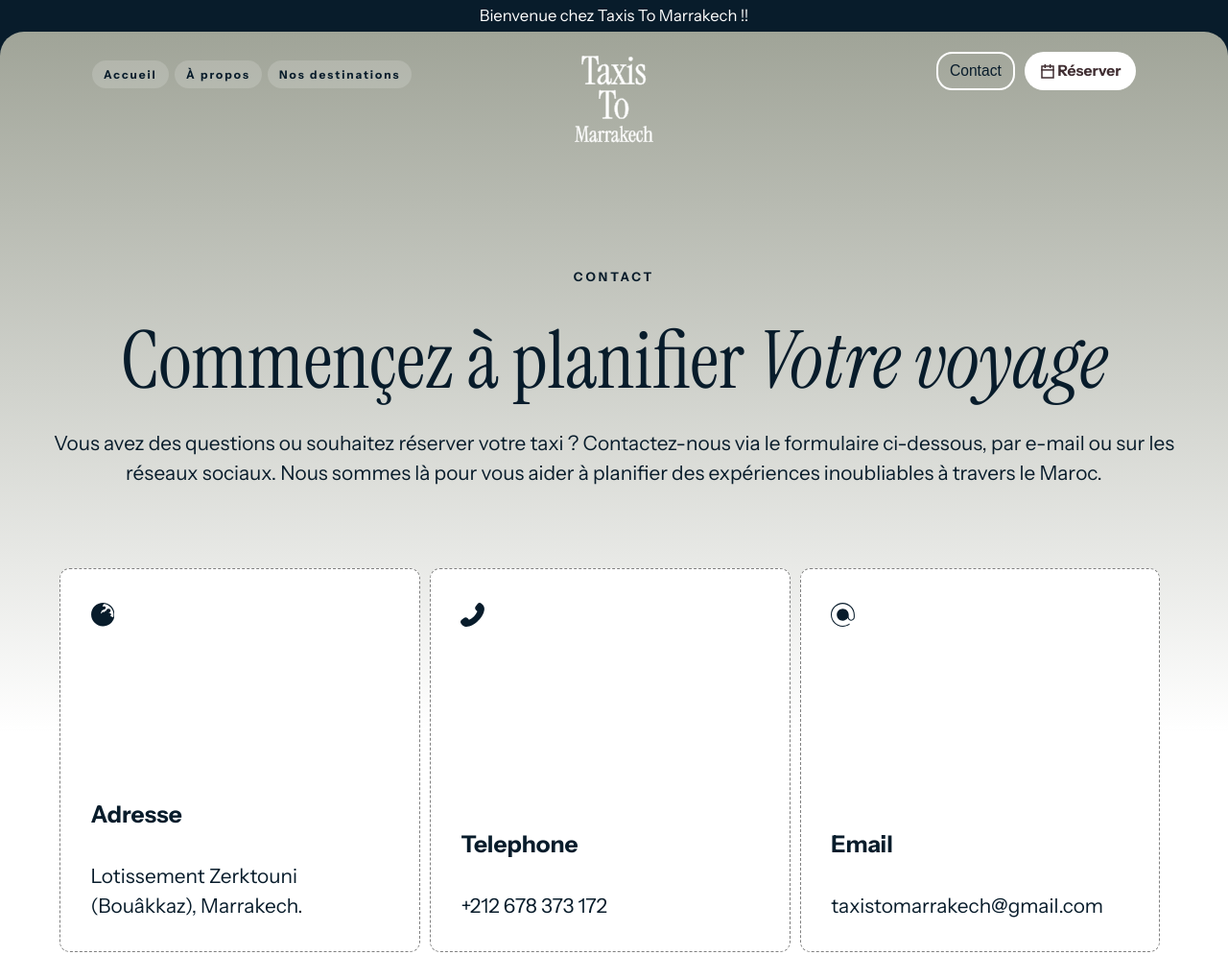
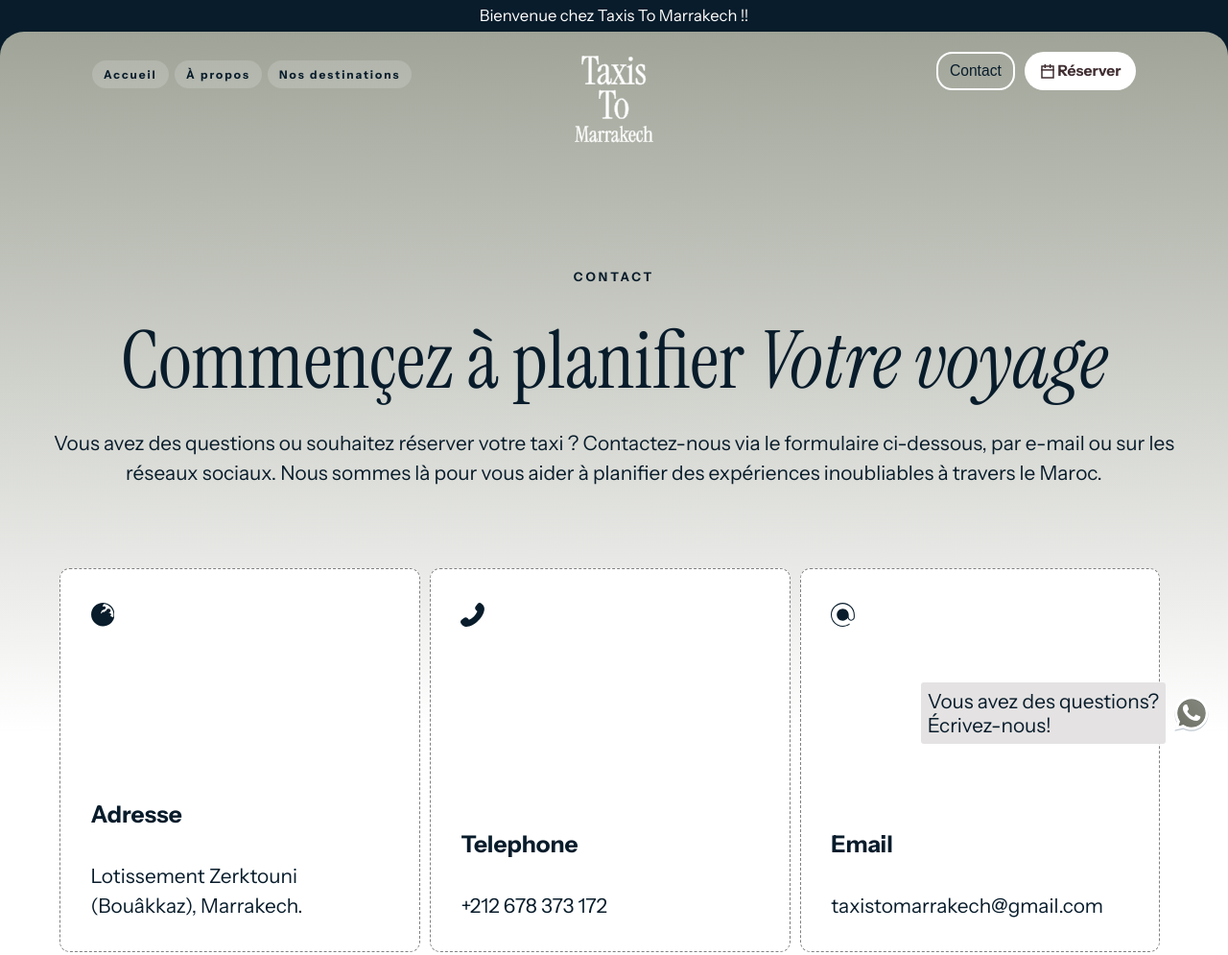
Before and after one commit to hamzaelbaz/taxis-to-essaouia, a website: page public/contact.html in a window 1280 px wide. Shown: the top 995 px of the page at 96% size. Drawn offline with nearby package versions, Linux system fonts and the light colour scheme.

Commit message:
modify the files

```diff
--- a/public/contact.html
+++ b/public/contact.html
@@ -459,6 +459,7 @@
           <a href="https://360tour.ma/" style="margin-left: 1rem;" target="_blank">Créer par 360Tour</a>
       </div>
     </footer>
+<div id="whatsapp"> <a href="https://wa.me/+212630960389" target="_blank"> <p>Vous avez des questions?<br>Écrivez-nous!</p> <img src="/images/whatsapp.svg" height="40px" width="40px" alt="icon"> </a> </div>
       <script src="https://cdn.jsdelivr.net/npm/axios/dist/axios.min.js"></script>
       <script src="/form.js">  </script>
       <script src="/common.js"></script>
--- a/public/css/main.css
+++ b/public/css/main.css
@@ -827,6 +827,25 @@
 .booking-form-container h3 {
   font-family: var(--ff-serif);
 }
+#whatsapp {
+  position: fixed;
+  bottom: 25px;
+  right: 18px;
+  z-index: 100;
+}
+#whatsapp a {
+  display: flex;
+  justify-content: space-between;
+  align-items: center;
+  text-decoration: none;
+}
+#whatsapp p {
+  line-height: 25px;
+  margin-right: 7px;
+  background-color: #e4e2e2;
+  padding: 7px;
+  border-radius: 3px;
+}
 @media screen and (min-width: 410px) {
   .book-btn {
     font-size: .75rem;
--- a/public/form.js
+++ b/public/form.js
@@ -31,7 +31,9 @@
         depart.value = ""
         destination.value =""
         nombre.value = ""
-        email.value = ""
+        email.value = "",
+        message.value= "",
+        telephone.value= ""
 		setTimeout(()=>{
 			msgSucc.classList.remove('toggle')
 		},5000)
```
Also changed, not shown: public/agadir.html (+1 -0 lines), public/casablanca.html (+1 -0 lines), public/destination.html (+1 -0 lines), public/essaouira.html (+1 -0 lines), public/imsouane.html (+1 -0 lines), public/index.html (+1 -0 lines), public/marrakech.html (+1 -0 lines), public/propos.html (+1 -0 lines), public/taghazout.html (+1 -0 lines), public/images/whatsapp.svg (added).
